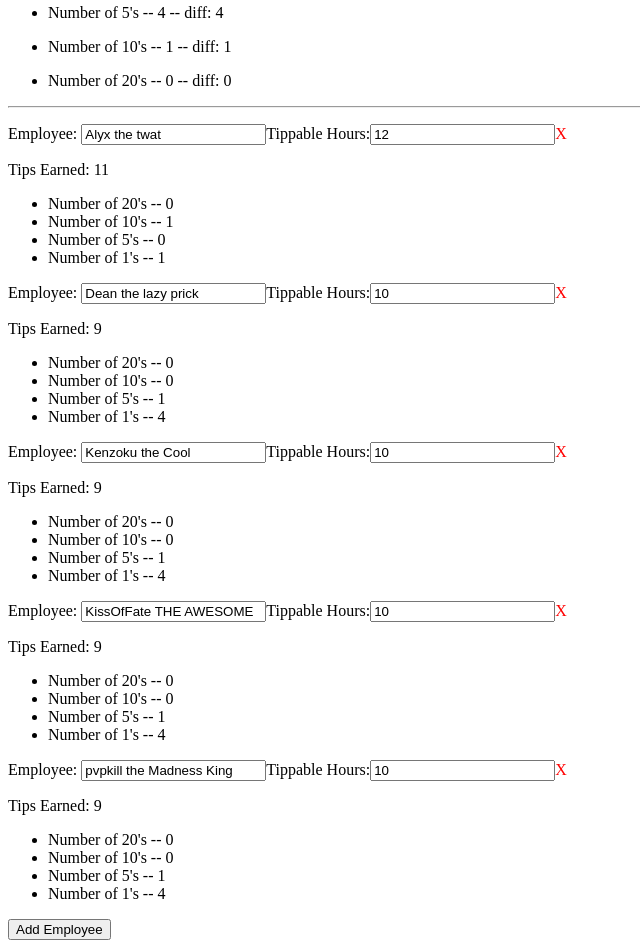
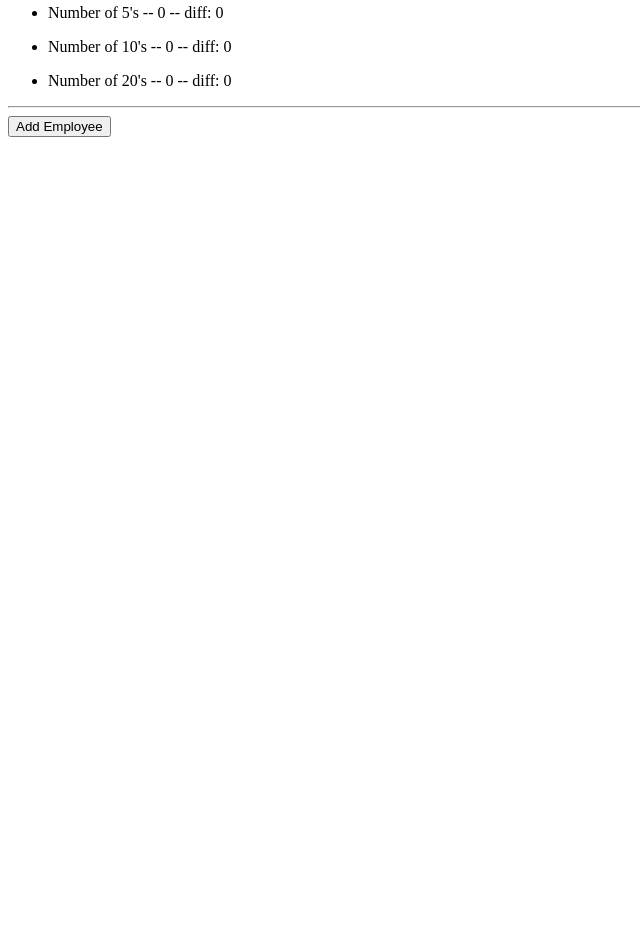
Before and after one commit to AlyxMoon/Simple-Tip-Distribution-Calculator, a Vue app: page / in a window 1280 px wide. Shown: the part 480-1428 px from the top of the page, without its empty margins (0-640 px from the left). After the commit the page ends 800 px from the top, so only its background shows below. Built offline with nearby package versions, Linux system fonts and the light colour scheme.

Commit message:
Remove placeholder people

```diff
--- a/src/App.vue
+++ b/src/App.vue
@@ -55,30 +55,9 @@ export default {
   name: 'App',
   data () {
     return {
-      employees: [
-        {
-          name: 'Alyx the twat',
-          hours: 12
-        },
-        {
-          name: 'Dean the lazy prick',
-          hours: 10
-        },
-        {
-          name: 'Kenzoku the Cool',
-          hours: 10
-        },
-        {
-          name: 'KissOfFate THE AWESOME',
-          hours: 10
-        },
-        {
-          name: 'pvpkill the Madness King',
-          hours: 10
-        }
-      ],
+      employees: [],
       bills: [
-        { type: 1, count: 50 },
+        { type: 1, count: 0 },
         { type: 2, count: 0 },
         { type: 5, count: 0 },
         { type: 10, count: 0 },
```
